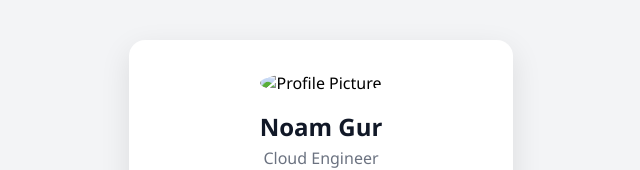
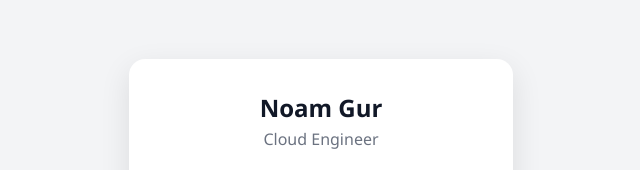
Before and after one commit to gnoam/gnoam.github.io, a plain HTML site: page index.html in a window 1280 px wide. Shown: the part 254-424 px from the top of the page, without its empty margins (319-959 px from the left). Drawn offline with Linux system fonts and the light colour scheme.

Commit message:
feat: create basic html

```diff
--- a/index.html
+++ b/index.html
@@ -23,14 +23,6 @@
             box-shadow: 0 10px 30px rgba(0, 0, 0, 0.1);
             text-align: center;
             width: 320px;
-        }
-
-        .avatar {
-            width: 120px;
-            height: 120px;
-            border-radius: 50%;
-            object-fit: cover;
-            margin-bottom: 1rem;
         }
 
         .name {
@@ -65,7 +57,6 @@
 </head>
 <body>
 <div class="card">
-    <img src="" alt="Profile Picture" class="avatar" />
     <div class="name">Noam Gur</div>
     <div class="title">Cloud Engineer</div>
     <div class="social-links">
```
